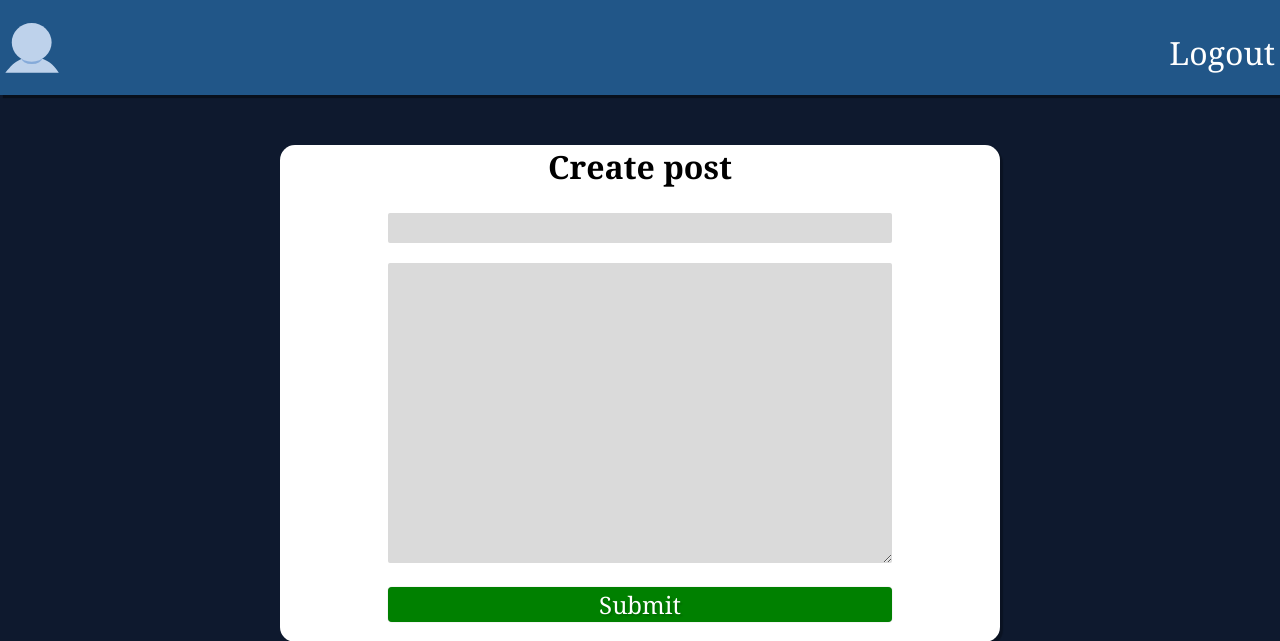
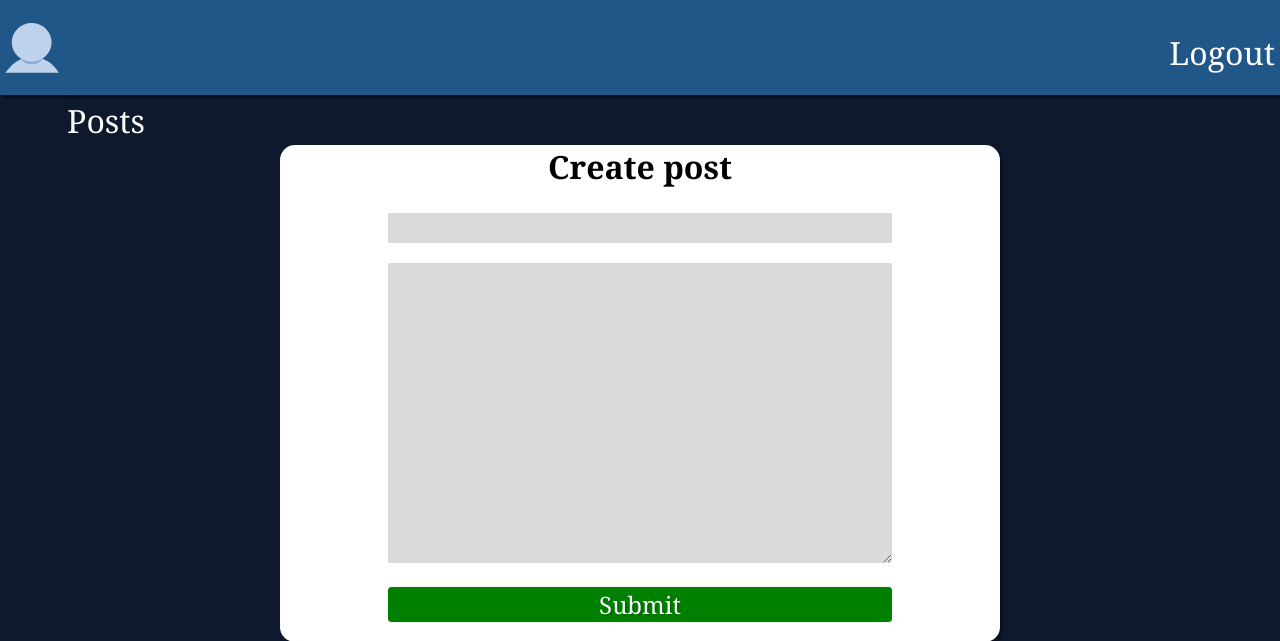
Before and after one commit to HDK101/social-app, a PHP site: page /posts/index.php in a window 1280 px wide. Shown: the top 641 px of the page. Run offline with PHP 8.4, Linux system fonts and the light colour scheme; the visitor is signed in with stand-in values (Sample User, id 1); data that the repository does not hold is empty.

Commit message:
Header now displays "Posts"

```diff
--- a/header.php
+++ b/header.php
@@ -1,17 +1,23 @@
 <header>
-    <div style="float: left; height: 100%;">
+    <div style="float: left; height: 100%; width: 150px">
         <a class="logopage" href="/web/?page=home">
-        <img class="logo" draggable="false" src="/web/img/blueguy.svg" alt="Logo">
-    </a>
+            <img class="logo" draggable="false" src="/web/img/blueguy.svg" alt="Logo">
+            <?php
+            if (isset($_COOKIE["login"])) {
+                echo '<div style="float: right; padding-top: 2vh">
+          <a class="lead-medium link-header" style="font-size: 4vh" href="/web/posts">Posts</a>
+      </div>';
+            }
+            ?>
+        </a>
     </div>
     <?php
-    if(!isset($_COOKIE["login"])){
-    echo '<div style="float: right; padding-top: 2vh">
+    if (!isset($_COOKIE["login"])) {
+        echo '<div style="float: right; padding-top: 2vh">
         <a class="lead-medium link-header" style="font-size: 4vh" href="/web/?page=login">Login</a>
         <a class="lead-medium link-header" style="font-size: 4vh" href="/web/?page=register">Register</a>
     </div>';
-    }
-    else{
+    } else {
         echo '<div style="float: right; padding-top: 2vh">
         <a class="lead-medium link-header" style="font-size: 4vh" href="/web/?logout=true">Logout</a>
     </div>';
```
